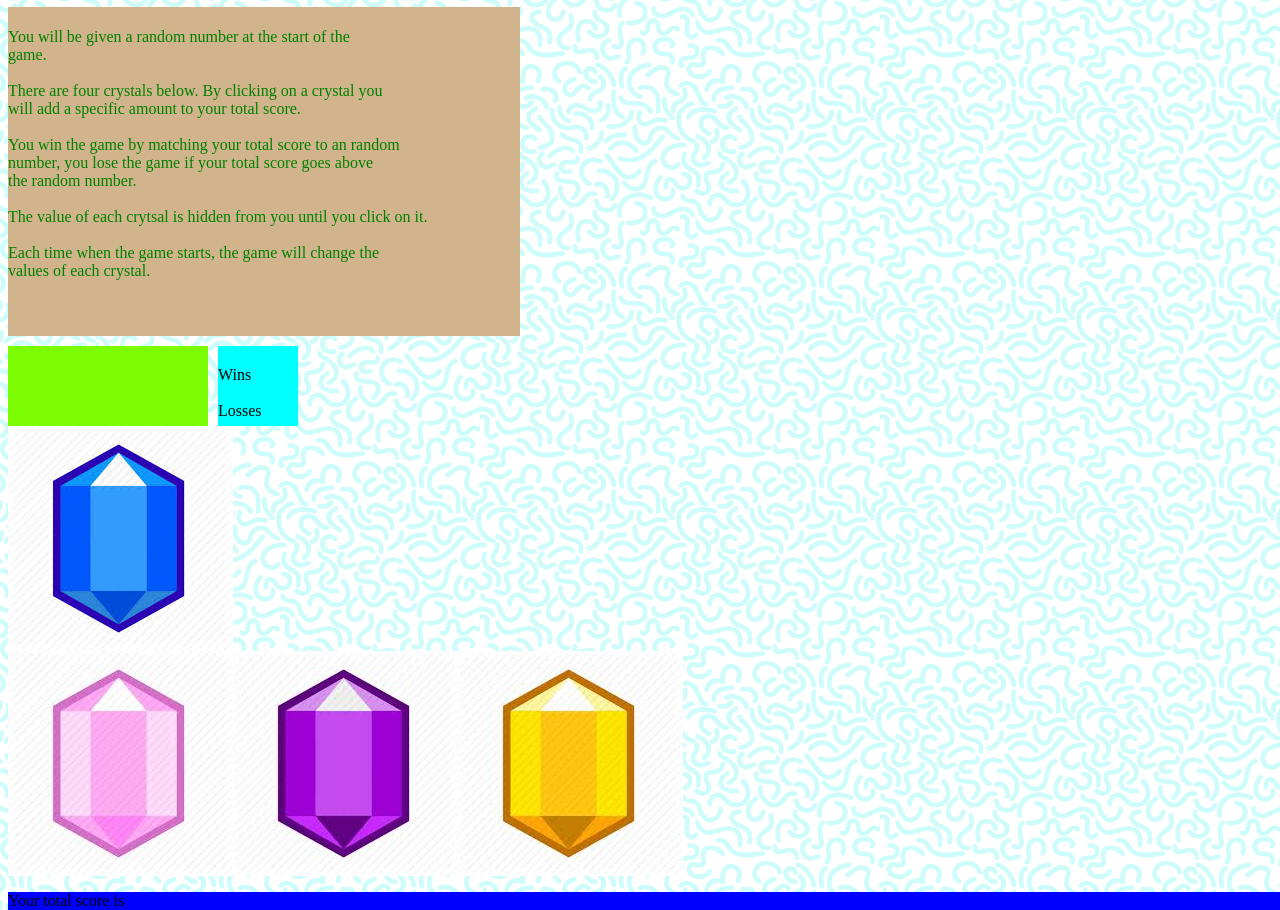
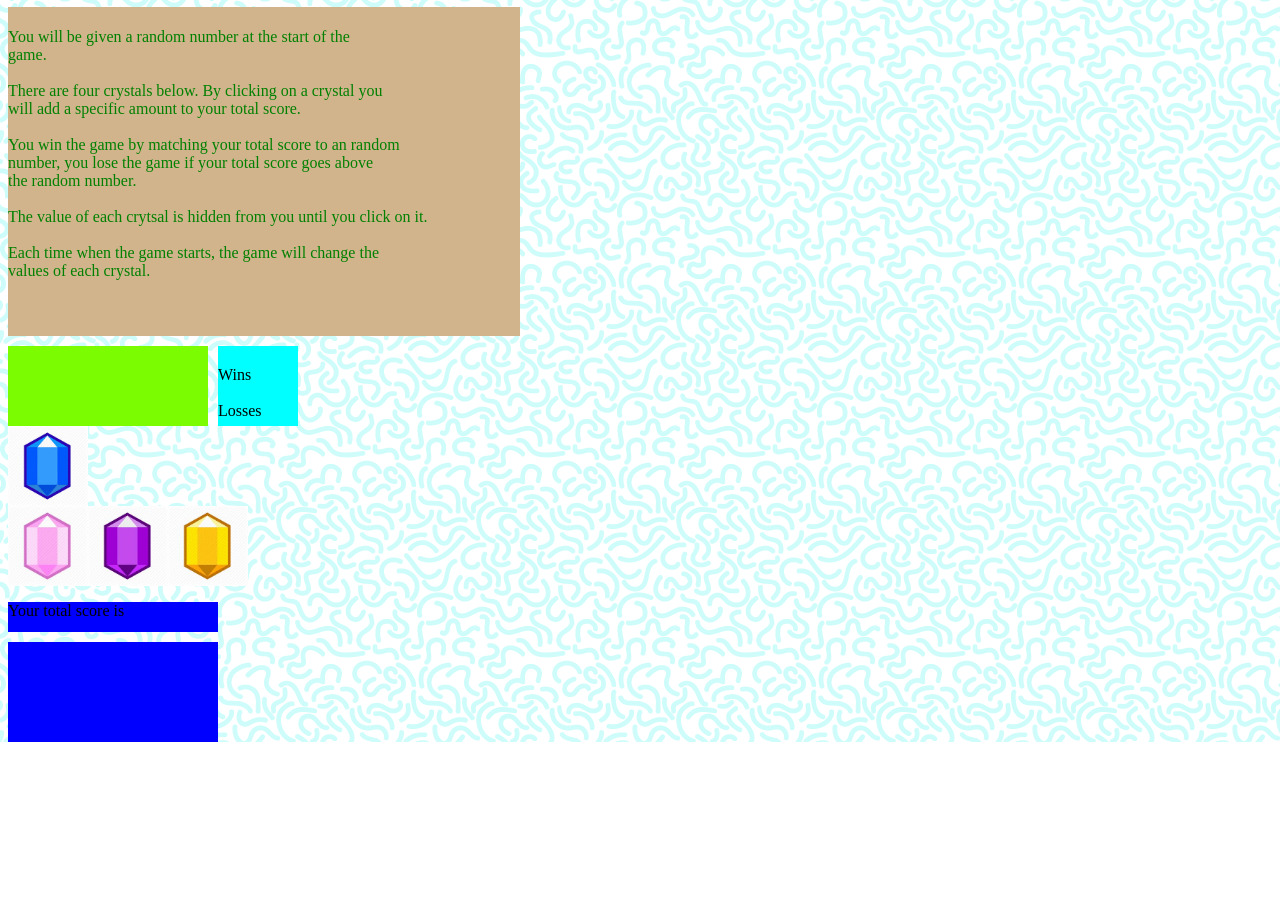
Before and after one commit to BradFabian/unit-4-game, a plain HTML site: page index.html in a window 1280 px wide. Shown: the part 101-1011 px from the top of the page. After the commit the page ends 843 px from the top, so only its background shows below. Drawn offline with nearby package versions, Linux system fonts and the light colour scheme; files whose address does not match are found by name.

Commit message:
fixed image sizes

```diff
--- a/assets/css/style.css
+++ b/assets/css/style.css
@@ -38,24 +38,37 @@ body {
     width: 80px;
     float: left;
 }
+
+
+#blueCrytsal {
+
+
+    float: left;
+}
+#pinkCrystal {
+
+    clear: right;
+    float: left;
+}
+#purpleCrystal {
+
+    clear: right;
+    float: left;
+}
+#yellowCrytsal {
+
+    clear: right;
+    float: left;
+}
 #scoreText {
+    clear: both;
     background-color: blue;
+    height: 30px;
+    width: 210px;
 }
 #totalScore {
     background-color: blue;
+    margin-top: 10px;
+    height: 100px;
+    width: 210px;
 }
-
-#blueCrytsal {
-    clear: left;
-    float: left;
-}
-#pinkCrystal {
-    clear: left;
-    float: left;
-}
-#purpleCrystal {
-    float: left;
-}
-#yellowCrytsal {
-    float: left;
-}
--- a/index.html
+++ b/index.html
@@ -33,16 +33,16 @@
     </div> <br><br><br><br><br>
     <div id= "crystals">
         <div id= "blueCrystal">
-            <img src="assets/images/blueCrystal.jpg" alt="Blue Crystal">
+            <img src="assets/images/blueCrystal.jpg" alt="Blue Crystal" height="80px" width="80px">
         </div>
         <div id= "pinkCrystal">
-                <img src="assets/images/pinkCrystal.jpg" alt="Pink Crystal">
+                <img src="assets/images/pinkCrystal.jpg" alt="Pink Crystal" height="80px" width="80px">
         </div>
         <div id= "purpleCrystal">
-                    <img src="assets/images/purpleCrystal.jpg" alt="Purple Crystal">
+                    <img src="assets/images/purpleCrystal.jpg" alt="Purple Crystal" height="80px" width="80px">
         </div>
         <div id= "yellowCrystal">
-                <img src="assets/images/yellowCrystal.jpg" alt="Yellow Crystal">
+                <img src="assets/images/yellowCrystal.jpg" alt="Yellow Crystal" height="80px" width="80px">
         </div>
     </div>
     <div id= "scoreText">
```
